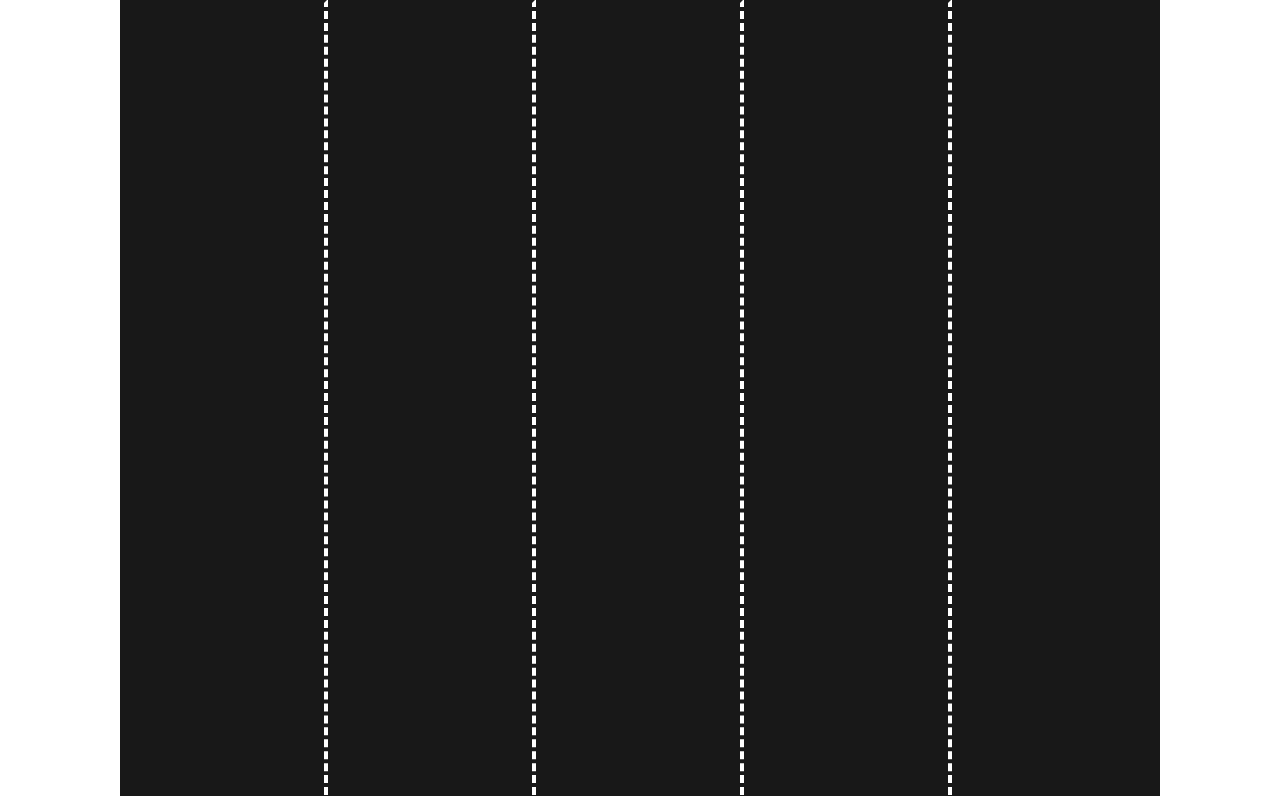
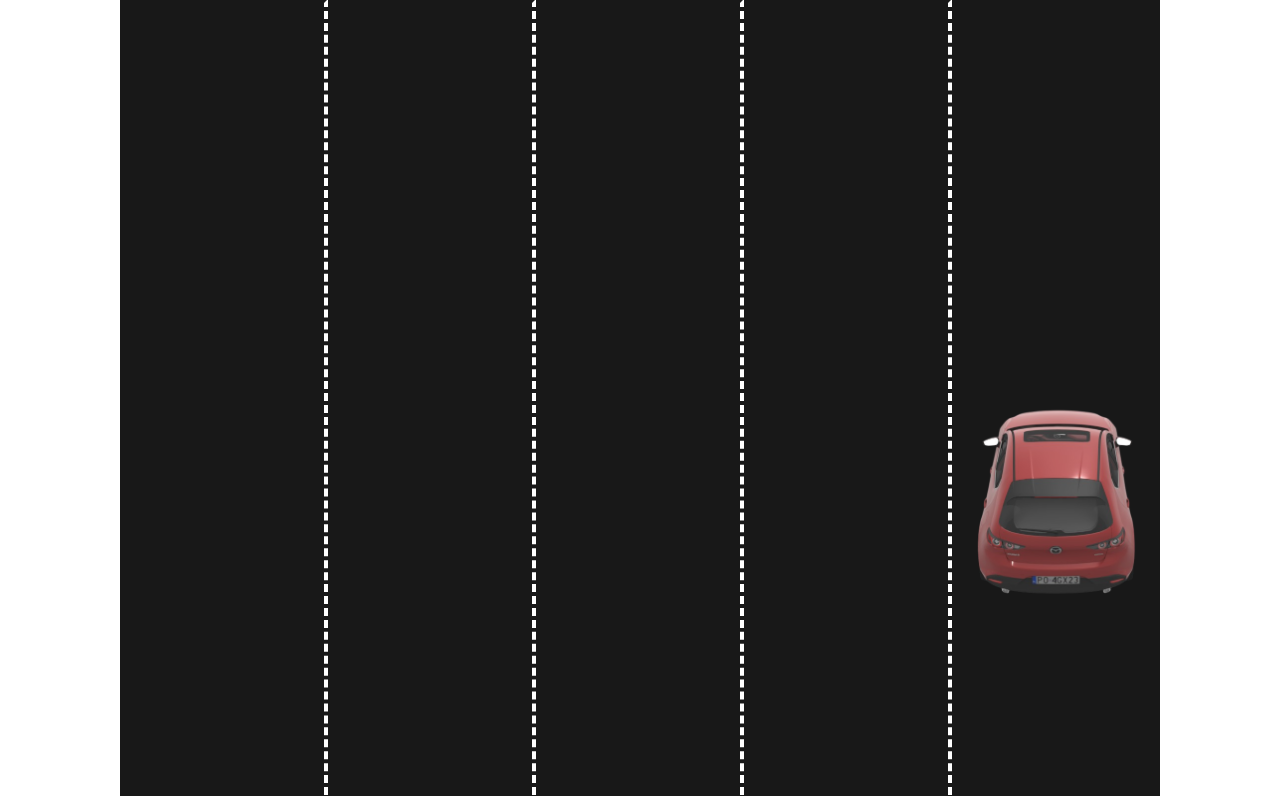
Before and after one commit to NotlistForU/Swimming-Traffic, a plain HTML site: page index.html in a window 1280 px wide. Shown: the top 796 px of the page. Drawn offline with nearby package versions, Linux system fonts and the light colour scheme.

Commit message:
commit da felicidade PORR
👍  :)

```diff
--- a/index.html
+++ b/index.html
@@ -8,7 +8,7 @@
 </head>
 <body>
   <div id="conteiner">
-    <div id="col-1" class="pista1"></div>
+    <div id="col-1"class="pista1"></div>
     <div id="col-2"class="pista1"> </div>
     <div id="col-3"class="pista1"> </div>
     <div id="col-4"class="pista1"> </div>
@@ -16,6 +16,7 @@
   </div>
   <script src="https://code.jquery.com/jquery-3.6.0.min.js"></script>
   <script src="src/js/main.js"></script>
+  <script src="src/js/traffic.js"></script>
 </body>
 </html>
 <img id="car" src="src/assets/images/TrafficCars/car1.png">
--- a/src/css/style.css
+++ b/src/css/style.css
@@ -9,7 +9,7 @@
 .pista1 {
   position: relative;
   display:grid;
-  grid-template-rows: repeat(12,auto);
+
   width: 200px;
   height: 100vh;
   border-width: 4px;
@@ -22,6 +22,8 @@
 }
 
 .pista5 {
+  position: relative;
+  display: grid;
   width: 200px;
   height: 100vh;
   border-width: 4px;
@@ -29,6 +31,7 @@
   border-color: black;
   opacity: 0.9;
   background-color: black;
+
 
 }
 
--- a/src/js/main.js
+++ b/src/js/main.js
@@ -1,7 +1,13 @@
+
 $(document).ready(function(){
+  $(".carro").animate({
+    top: "+=500"
+  }, 1000)
+})
+/*$(document).ready(function(){
   $("#car").animate({
     top: "+=500"
   }, 1000, function(){
     alert("cabo oq era doce")
   })
-})
+})*/
--- a/src/js/traffic.js
+++ b/src/js/traffic.js
@@ -1,14 +1,19 @@
 function spwanCar(numPista){
-  for(let i = 0; i < numPista -1; i++){
 
-    numCol = Math.floor(Math.random() * numPista)
-    const coluna = document.getElementById(`col-${colNum}`);
-
+    let numCol = (Math.floor(Math.random() * numPista) + 1);
+    let coluna = document.getElementById(`col-${numCol}`);
+    let numCar = Math.floor(Math.random() * 9) + 1;
     const carro = document.createElement("img");
-    carro.src = `./assets/images/TrafficCars/car${carNum}.png`;
+    carro.src = `src/assets/images/TrafficCars/car${numCar}.png`;
     carro.alt = "TrafficCar"
     carro.classList.add("carro");
+    coluna.appendChild(carro);
     const div = document.getElementsByTagName("div");
-  }
+  /*for(let i = 0; i < numPista -1; i++){
+
+
+  }*/
 
 }
+
+spwanCar(5);
```
Lines whose indentation alone changed are shown as unchanged.
